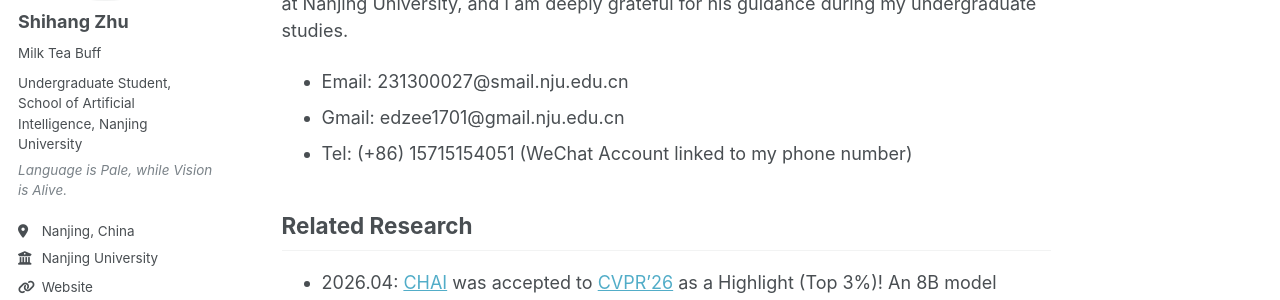
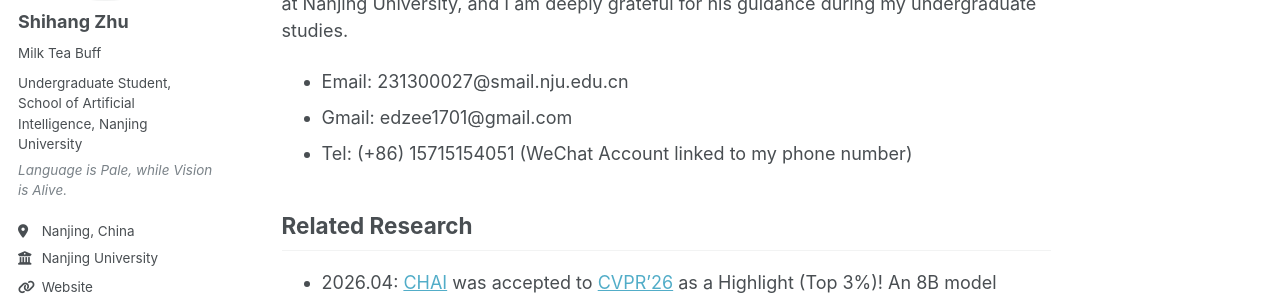
Before and after one commit to edzee3000/edzee3000.github.io, a Jekyll site: the page built from _pages/about.md, in a window 1280 px wide and 900 px high. Shown: the part 232-532 px from the top of the window. Built offline with Jekyll 4.4.1, drawn with Linux system fonts in a browser that asks for light colours; a script that is not in the unit is left out.

Commit message:
Fix Gmail address: edzee1701@gmail.com

```diff
--- a/_pages/about.md
+++ b/_pages/about.md
@@ -12,7 +12,7 @@ redirect_from:
 Hi~ I am an undergraduate student who enrolled in 2023 at the School of Artificial Intelligence, Nanjing University. My current research focuses on Machine Learning and Computer Vision. I am fortunate to be advised by Prof. [Jianxin Wu](https://cs.nju.edu.cn/wujx/) from the [LAMDA](https://www.lamda.nju.edu.cn/CH.MainPage.ashx) Group at Nanjing University, and I am deeply grateful for his guidance during my undergraduate studies.
 
 - Email: 231300027@smail.nju.edu.cn
-- Gmail: edzee1701@gmail.nju.edu.cn
+- Gmail: edzee1701@gmail.com
 - Tel: (+86) 15715154051 (WeChat Account linked to my phone number)
 
 ## Related Research
```
